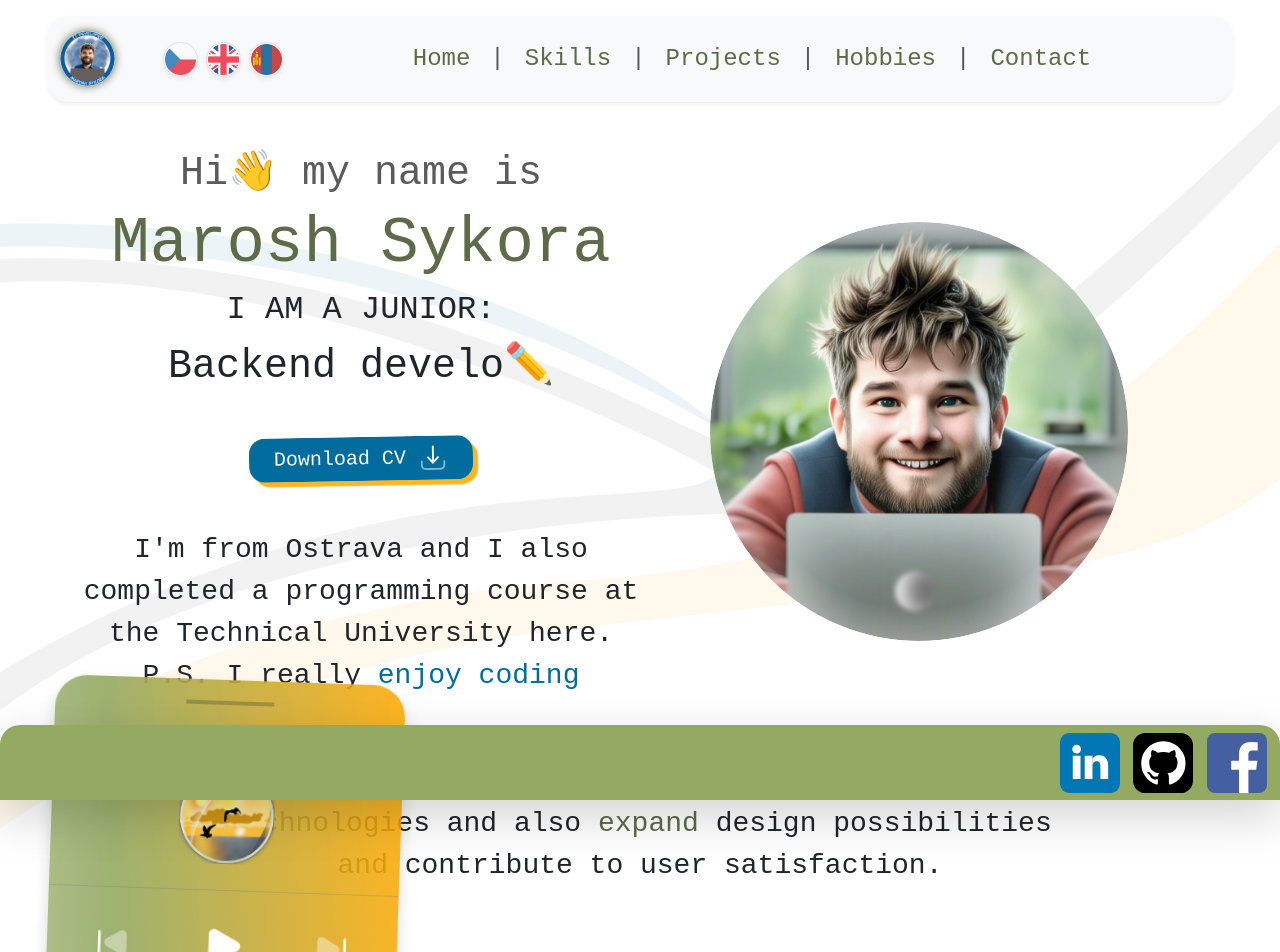
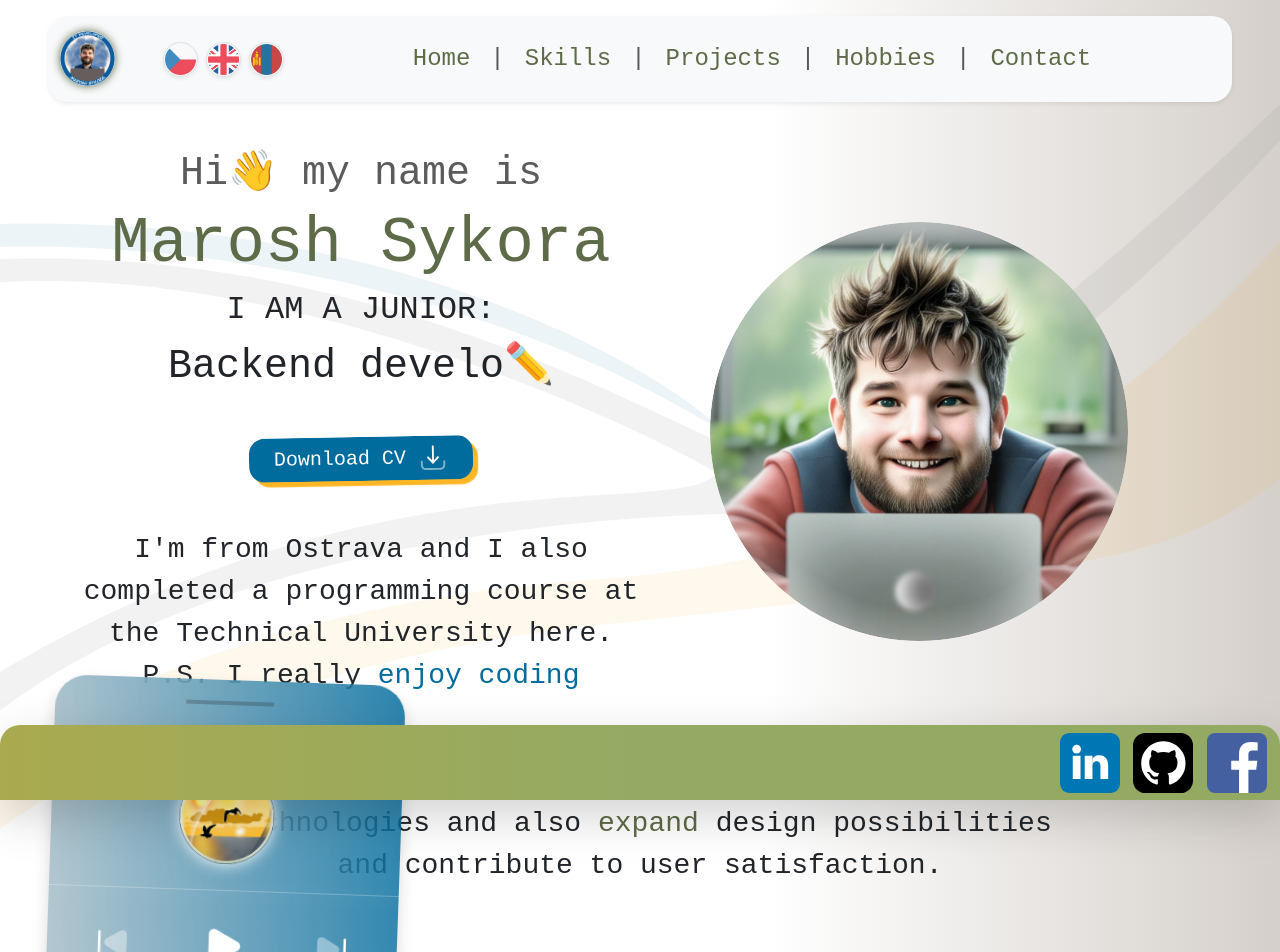
Before and after one commit to sykoramaros/portfolio, a React (Create React App) app: page /try in a window 1280 px wide. Shown: the top 952 px of the page. Built offline with nearby package versions, Linux system fonts and the light colour scheme.

Commit message:
Body background color a changed

```diff
--- a/src/App.js
+++ b/src/App.js
@@ -57,7 +57,7 @@ i18n.load("cs", csBackendProjects)
 i18n.load("mn", mnBackendProjects)
 i18n.activate("en")
 
-console.log(i18n.language)
+// console.log(i18n.language)
 
 const App = () => {
   return (
--- /dev/null
+++ b/src/Components/AudioPlayer/AudioPlayer.css
@@ -0,0 +1,8 @@
+.img-container {
+    box-shadow: 0 0 15px #ffffff;
+    border-radius: 50%;
+}
+
+.audio-player-line {
+    box-shadow: 0 2px 15px #ffffff;
+}
--- a/src/Components/AudioPlayer/AudioPlayer.js
+++ b/src/Components/AudioPlayer/AudioPlayer.js
@@ -1,6 +1,7 @@
 import React from "react";
 import { useState, useRef } from "react";
 import ReactAudioPlayer from "react-audio-player";
+import "./AudioPlayer.css";
 import playlist from "./playlist.json"
 
 const AudioPlayer = () => {
@@ -61,16 +62,16 @@ const AudioPlayer = () => {
     return (
         <div className="rounded-top-5 row d-flex justify-content-center align-items-center shadow"
              style={{ width: "100%" , height: "100%" }}>
-            <hr className="border-4 border-dark w-25 mt-3"/>
+            <hr className="top-line border-4 border-dark w-25 mt-3"/>
             {/*<a className="fs-1 text-decoration-none text-primary text-center"*/}
             {/*   style={{ position: "absolute", top: "-10px", right: "0" }}*/}
             {/*   type="button"*/}
             {/*   rel="noopener noreferrer" >▾</a>*/}
             <h3 className="col-12 text-center fs-6 text-white text-uppercase fw-lighter">{playlist[currentSong].title}</h3>
-            <div className="col-12 text-center">
-            <img src={`${process.env.PUBLIC_URL}${playlist[currentSong].image}`} alt="Album cover" height={"95px"}/>
+            <div className=" col-12 text-center">
+            <img className="img-container" src={`${process.env.PUBLIC_URL}${playlist[currentSong].image}`} alt="Album cover" height={"95px"}/>
             </div>
-            <hr className="border-1 border-secondary mt-3"/>
+            <hr className="audio-player-line border-1 border-white mt-3"/>
             <div className="col-12 text-center d-none" >
             <ReactAudioPlayer
                 ref={audioRef}
--- a/src/Components/Footer/Footer.css
+++ b/src/Components/Footer/Footer.css
@@ -5,6 +5,11 @@
     border-radius: 20px 20px 0 0;
     z-index: 2;
     max-height: 75px;
+    background-image: linear-gradient(
+            to right,
+            #ffaa00 -200%,
+            #94aa63 50%
+    );
 }
 
 @media (max-width: 743px) {
@@ -30,9 +35,8 @@
     transition: all 0.7s ease-in-out;
     background-image: linear-gradient(
             85deg,
-            #ffffff -100%,
-            rgba(148, 170, 99, 0.91) 20%,
-            #FFAA00DF 100%
+            #d9d9d9 -25%,
+            #006B9DD3 100%
     );
     rotate: 2deg;
 }
@@ -43,5 +47,9 @@
     cursor: pointer;
     transform: scale(1.03);
     transition: all 0.7s ease-in-out;
-    border: 3px solid #5D6B48BE;
+    border: 3px solid #ffffff;
+
+    .top-line {
+        border-color: #ffffff !important;
+    }
 }
--- a/src/Components/Footer/Footer.js
+++ b/src/Components/Footer/Footer.js
@@ -6,7 +6,7 @@ const Footer = () => {
   return (
     <div>
       <div
-        className="footer footer-container container-fluid bg-success d-flex align-items-center p-2 shadow-lg"
+        className="footer footer-container container-fluid d-flex align-items-center p-2 shadow-lg"
       >
         <div className="w-100">
           {/*<div className="col-8 col-md-9 col-lg-9 col-xl-10"></div>*/}
--- a/src/Components/Layout/Layout.js
+++ b/src/Components/Layout/Layout.js
@@ -4,7 +4,7 @@ import Footer from "../Footer/Footer"
 
 const Layout = () => {
   return (
-    <div>
+    <div className="layout-container">
       <Navbar />
       <div
           className="position-relative"
--- a/src/Pages/Home/Home.js
+++ b/src/Pages/Home/Home.js
@@ -14,7 +14,6 @@ const Home = () => {
   const handleSvgDownloadLeave = () => {
     setSvgDownloadHovered("download_white.svg");
   };
-
 
   return (
     <div>
--- a/src/index.css
+++ b/src/index.css
@@ -0,0 +1,8 @@
+body {
+    background-image: linear-gradient(
+        to right,
+        #ffffff 0%,
+        #ffffff 60%,
+        #c0b8b0 120%
+    );
+}
```
Also changed, not shown: src/Components/Navbar/Navbar.js (+9 -3 lines).
